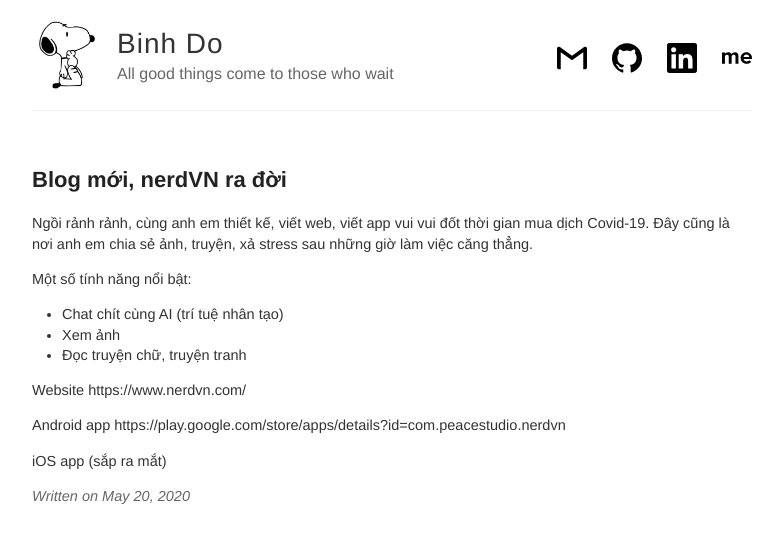
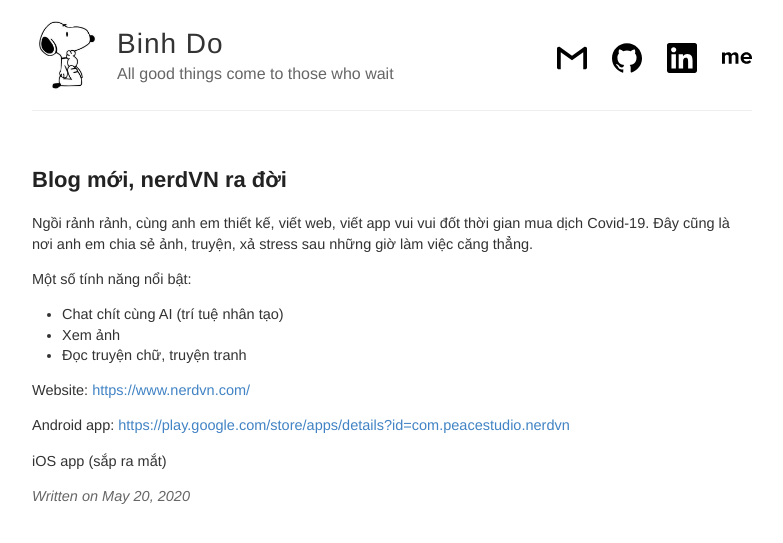
Before and after one commit to peace195/peace195.github.io, a Jekyll site: the page built from _posts/2020-05-20-blog-moi.md, in a window 1280 px wide. Shown: the top 543 px of the page, without its empty margins (248-1031 px from the left). Built offline with Jekyll 4.4.1, drawn with Linux system fonts in a browser that asks for light colours; our own code applies the rules of GitHub Pages for plain Markdown files; comment, search, counter and statistics services are not loaded; part of the change alters nothing that is shown.

```diff
--- a/_posts/2020-05-20-blog-moi.md
+++ b/_posts/2020-05-20-blog-moi.md
@@ -9,10 +9,8 @@ Một số tính năng nổi bật:
 - Xem ảnh
 - Đọc truyện chữ, truyện tranh
 
-Website
-https://www.nerdvn.com/
+Website: [https://www.nerdvn.com/](https://www.nerdvn.com/)
 
-Android app
-https://play.google.com/store/apps/details?id=com.peacestudio.nerdvn
+Android app: [https://play.google.com/store/apps/details?id=com.peacestudio.nerdvn](https://play.google.com/store/apps/details?id=com.peacestudio.nerdvn)
 
 iOS app (sắp ra mắt)
```
